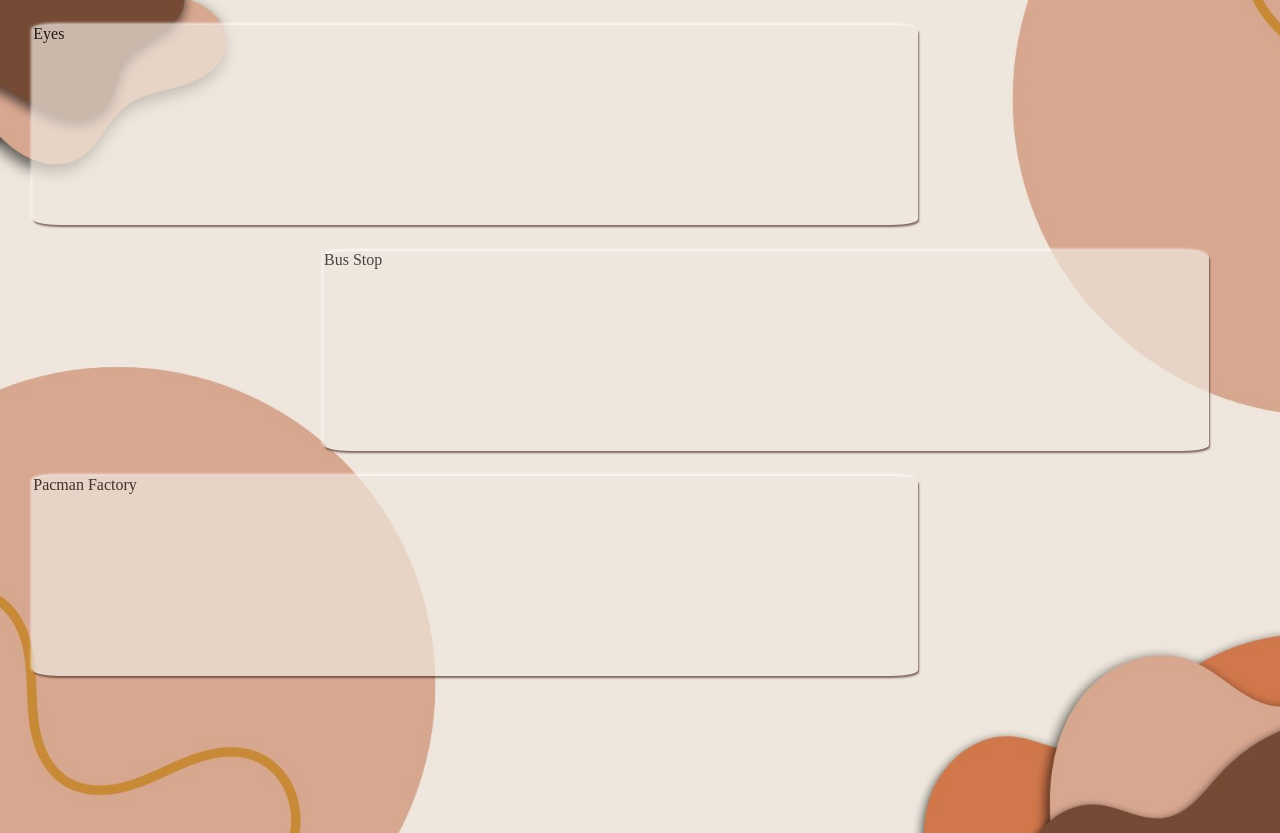
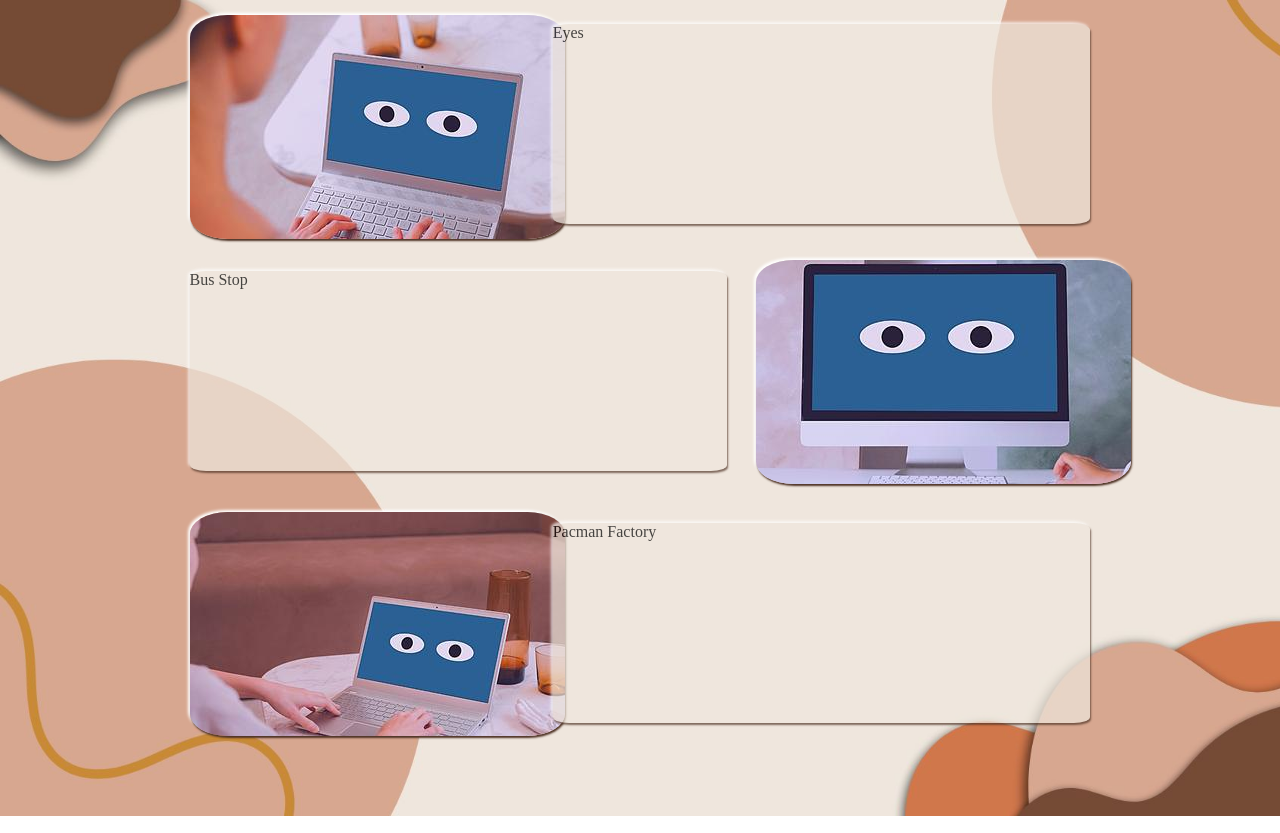
Before and after one commit to ShelbyKeene/ShelbyKeene, a website: page projects/projects.html in a window 1280 px wide. Drawn offline with Linux system fonts and the light colour scheme.

Commit message:
Grid Styling

```diff
--- /dev/null
+++ b/package.json
@@ -0,0 +1,5 @@
+{
+  "dependencies": {
+    "text-typing": "^0.5.0"
+  }
+}
--- a/projects/index.css
+++ b/projects/index.css
@@ -6,47 +6,84 @@
     height: 100vh;
   }
 
-//grid layout
-  .projects {
+/*grid*/
+  .grid-project {
     display: grid;
-   grid-template-columns: repeat(5, 1fr);
-   grid-template-rows: repeat(4, 1fr);
-   grid-column-gap: 2px;
-   grid-row-gap: 15px;
+grid-template-columns: repeat(7, 1fr);
+grid-template-rows: repeat(3, 1fr);
+grid-column-gap: 7px;
+grid-row-gap: 21px;
     }
 
+    .projectOne-image{
+      grid-area: 1 / 2 / 2 / 4;
+      border-radius: 10%;
+      border: 2px solid none;
+      height: 28vh;
+      width:fit-content;
+      overflow: hidden;
+      margin-top: 2%;
+      box-shadow: 1px 2px 2px #4f3325,
+        -2px -2px 3px #fff;
+
+    }
+
+
    .projectOne {
-      grid-area: 2 / 1 / 3 / 4;
+      grid-area: 1 / 4 / 2 / 7;
       border: 2px solid none;
-      width: 70%;
       height: 25vh;
-      margin: 2% 25% auto 2%;
       border-radius: 3%;
       background-color: #efe7dd;
       box-shadow: 1px 2px 2px #4f3325,
         -2px -2px 3px #fff;
-        opacity: 70%;}
+        opacity: 70%;
+      margin-top:3%}
+
 
    .projectTwo {
-      grid-area: 3 / 3 / 4 / 6;
+    grid-area: 2 / 2 / 3 / 5;
       border: 2px solid none;
-      width: 70%;
       height: 25vh;
-      margin: 2% 2% auto 25%;
       border-radius: 3%;
       background-color: #efe7dd;
       box-shadow: 1px 2px 2px #4f3325,
         -2px -2px 3px #fff;
-        opacity: 70%;}
+        opacity: 70%;
+      margin-top: 2%;
+    }
+
+      .projectTwo-image{
+        grid-area: 2 / 5 / 3 / 7;;
+        border-radius: 10%;
+        border: 2px solid none;
+        height: 28vh;
+        width:fit-content;
+        overflow: hidden;
+        margin-left: 6%;
+        box-shadow: 1px 2px 2px #4f3325,
+        -2px -2px 3px #fff;
+      }
+
+      .projectThree-image{
+        grid-area: 3 / 2 / 4 / 4;
+        border-radius: 10%;
+        border: 2px solid none;
+        height: 28vh;
+        width:fit-content;
+        overflow: hidden;
+        box-shadow: 1px 2px 2px #4f3325,
+        -2px -2px 3px #fff;
+      }
 
    .projectThree {
-      grid-area: 4 / 1 / 5 / 4;
+    grid-area: 3 / 4 / 4 / 7;
     border: 2px solid none;
-      width: 70%;
     height: 25vh;
-      margin: 2% 25% auto 2%;
     border-radius: 3%;
     background-color: #efe7dd;
     box-shadow: 1px 2px 2px #4f3325,
       -2px -2px 3px #fff;
-        opacity: 70%;}
+      opacity: 70%;
+    margin-top:2%;
+    }
--- a/projects/projects.html
+++ b/projects/projects.html
@@ -9,10 +9,13 @@
 </head>
 <body>
 
-<div class="projects">
-       <div class="projectOne">Eyes</div>
-       <div class="projectTwo">Bus Stop</div>
-       <div class="projectThree">Pacman Factory</div>
+<div class="grid-project">
+    <div class="projectOne-image"><img src="/photos/Eyes.jpg"> </div>
+    <span class="projectOne">Eyes</span>
+    <div class="projectTwo">Bus Stop</div>
+    <span class="projectTwo-image"><img src="/photos/bus.jpg"> </span>
+    <div class="projectThree-image"><img src="/photos/pacman.jpg"> </div>
+    <span class="projectThree">Pacman Factory</span>
 </div>
 
 </body>
```
Also changed, not shown: about/about.html (+19 -9 lines), about/about.js (+91 -2 lines), about/index.css (+41 -21 lines), contact/contact.html (+5 -2 lines), contact/index.css (+10 -0 lines), index.html (+3 -3 lines), photos/bus.jpg (added), photos/eyes.jpg (added), photos/pacman.jpg (added), 1 other file. Lines whose indentation alone changed are shown as unchanged.
